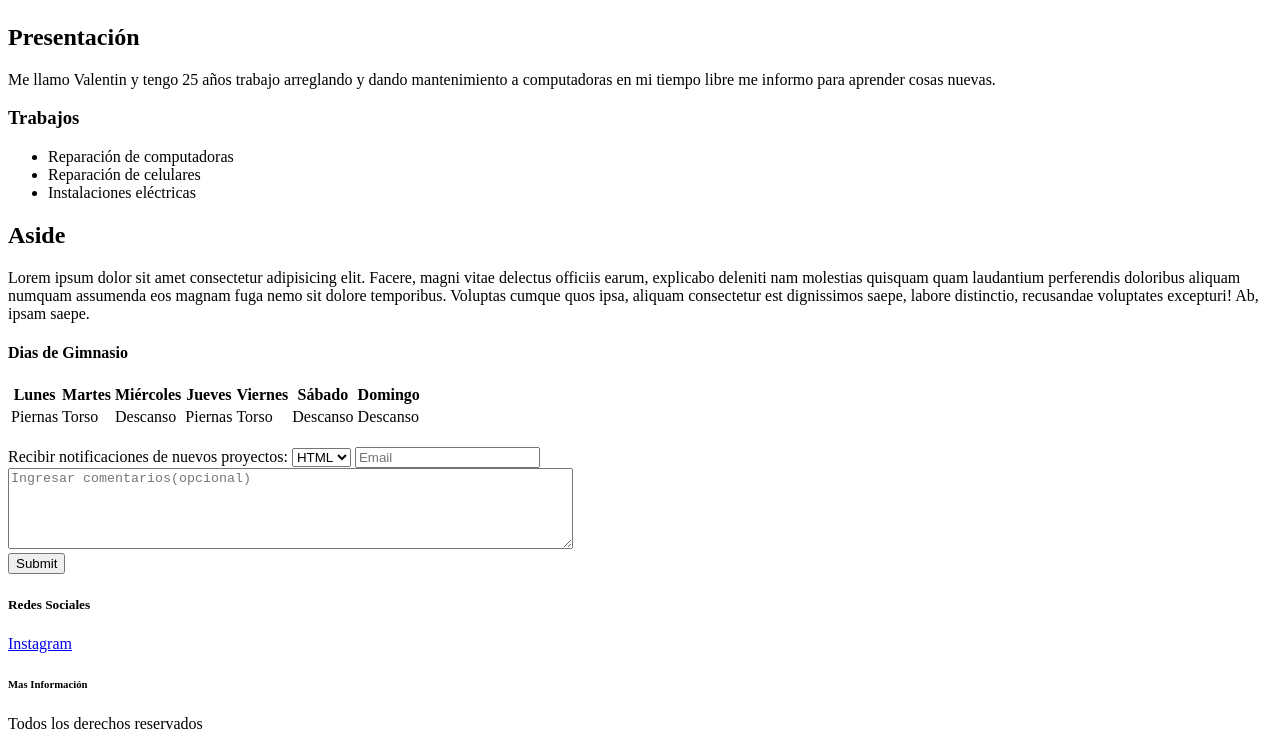
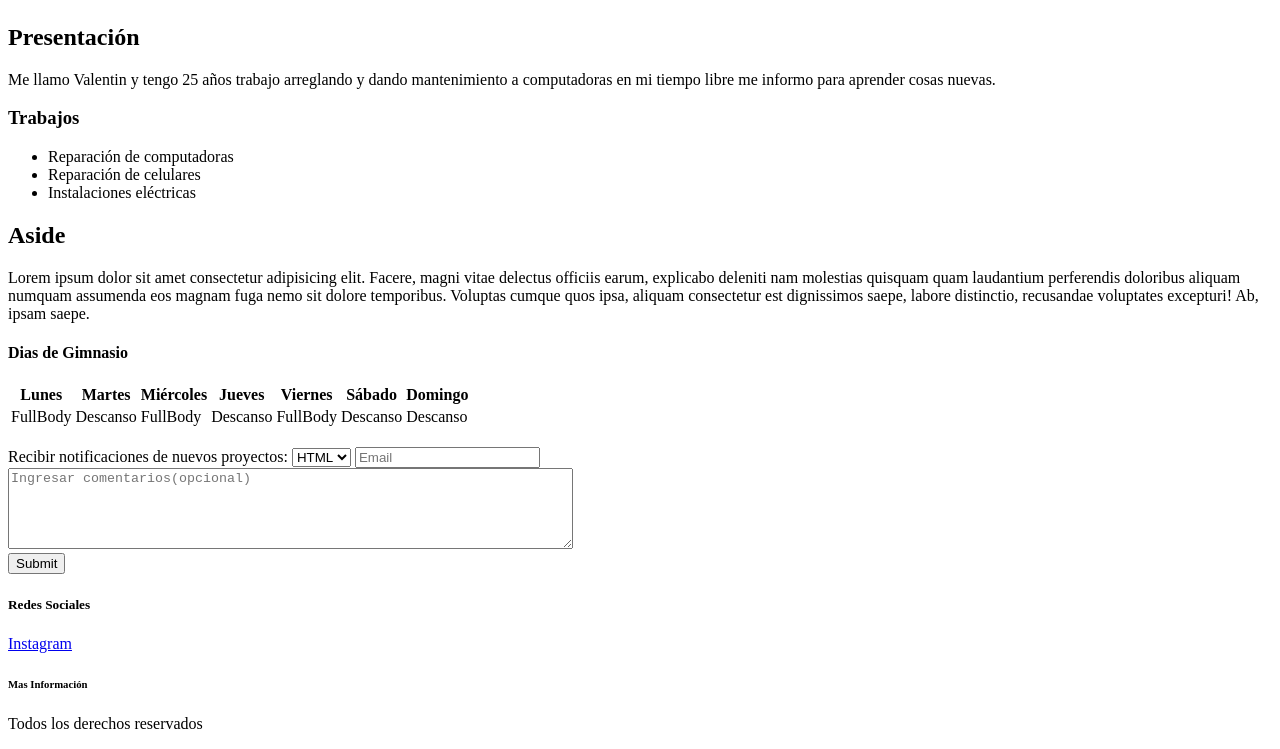
Before and after one commit to valentin-barsanti/primera-pagina, a plain HTML site: page index.html in a window 1280 px wide. Shown: the part 893-1642 px from the top of the page. Drawn offline with Linux system fonts and the light colour scheme.

Commit message:
cambio de tabla

```diff
--- a/index.html
+++ b/index.html
@@ -94,11 +94,11 @@
           </thead>
           <tbody>
             <tr>
-              <td>Piernas</td>
-              <td>Torso</td>
+              <td>FullBody</td>
               <td>Descanso</td>
-              <td>Piernas</td>
-              <td>Torso</td>
+              <td>FullBody</td>
+              <td>Descanso</td>
+              <td>FullBody</td>
               <td>Descanso</td>
               <td>Descanso</td>
             </tr>
```
